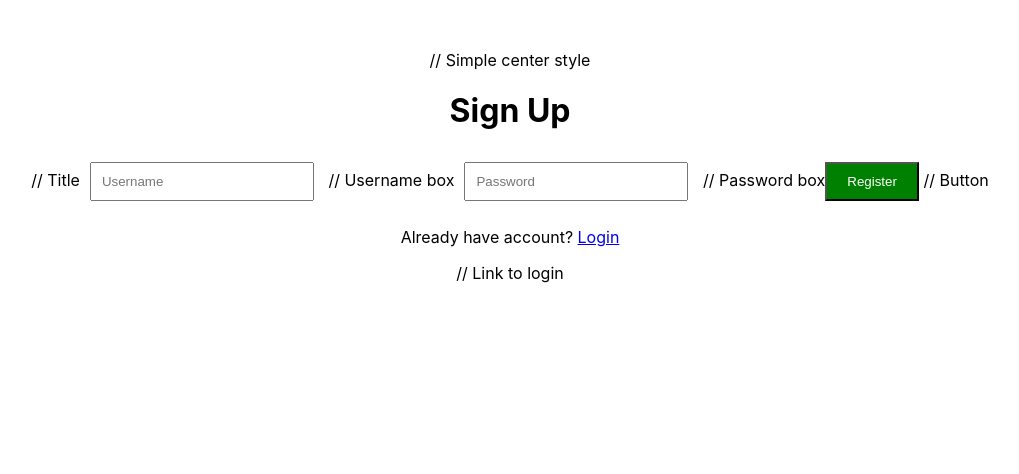
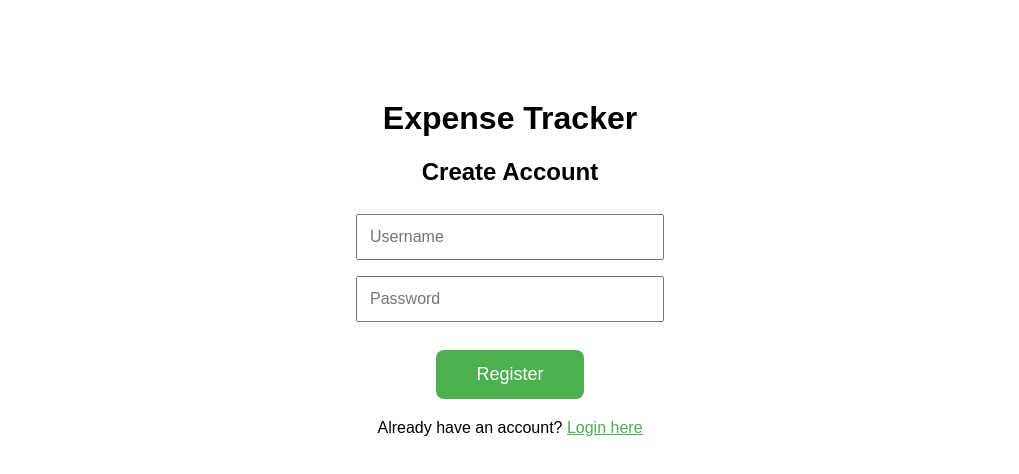
Before and after one commit to MadhumitaRamesh/expense-tracker-frontend, a React (Create React App) app: page /register in a window 1280 px wide. Shown: the top 474 px of the page, without its empty margins (130-1149 px from the left). Built offline with nearby package versions, Linux system fonts and the light colour scheme.

Commit message:
Fixed ESLint warnings — Register page now perfect and clean

```diff
--- a/src/Register.js
+++ b/src/Register.js
@@ -1,37 +1,69 @@
-import React, { useState } from 'react'; // React to make the page, useState for saving what you type
-import axios from 'axios'; // To send data to backend
-import bcrypt from 'bcryptjs'; // To hide password (hash it)
+import React, { useState } from 'react';
+import { useNavigate } from 'react-router-dom';
+import axios from 'axios';
 
 function Register() {
-  const [username, setUsername] = useState(''); // Save username you type
-  const [password, setPassword] = useState(''); // Save password you type
+  const [username, setUsername] = useState('');
+  const [password, setPassword] = useState('');
+  const navigate = useNavigate();
 
-  const handleRegister = async () => { // When you click "Register"
-    const salt = await bcrypt.genSalt(10); // Magic salt for hiding password
-    const hashedPassword = await bcrypt.hash(password, salt); // Hide password so no one can see it
+  const handleRegister = async () => {
     try {
-      // Send username and hidden password to backend (encryption comes later)
-      await axios.post('http://localhost:8080/api/register', { username, password: hashedPassword });
-      alert('Signed up! Now login'); // Happy message
-      window.location.href = '/login'; // Go to login page
-    } catch (error) {
-      alert('Sign up failed — try different username'); // Sad message
+      await axios.post('http://localhost:8080/api/auth/register', {
+        username,
+        password
+      });
+      alert('Registered successfully! Now login');
+      navigate('/login');
+    } catch (err) {
+      alert('Registration failed — username might be taken');
     }
   };
 
   return (
-    <div style={{ textAlign: 'center', marginTop: '50px' }}> // Simple center style
-      <h1>Sign Up</h1> // Title
-      <input type="text" placeholder="Username" onChange={(e) => setUsername(e.target.value)} style={inputStyle} /> // Username box
-      <input type="password" placeholder="Password" onChange={(e) => setPassword(e.target.value)} style={inputStyle} /> // Password box
-      <button onClick={handleRegister} style={buttonStyle} >Register</button> // Button
-      <p>Already have account? <a href="/login">Login</a></p> // Link to login
+    <div style={{ textAlign: 'center', marginTop: '100px', fontFamily: 'Arial' }}>
+      <h1>Expense Tracker</h1>
+      <h2>Create Account</h2>
+
+      <input
+        type="text"
+        placeholder="Username"
+        value={username}
+        onChange={(e) => setUsername(e.target.value)}
+        style={{ padding: '12px', margin: '8px', width: '280px', fontSize: '16px' }}
+      />
+      <br />
+
+      <input
+        type="password"
+        placeholder="Password"
+        value={password}
+        onChange={(e) => setPassword(e.target.value)}
+        style={{ padding: '12px', margin: '8px', width: '280px', fontSize: '16px' }}
+      />
+      <br />
+
+      <button
+        onClick={handleRegister}
+        style={{
+          padding: '14px 40px',
+          background: '#4CAF50',
+          color: 'white',
+          border: 'none',
+          borderRadius: '8px',
+          fontSize: '18px',
+          cursor: 'pointer',
+          marginTop: '20px'
+        }}
+      >
+        Register
+      </button>
+
+      <p style={{ marginTop: '20px' }}>
+        Already have an account? <a href="/login" style={{ color: '#4CAF50' }}>Login here</a>
+      </p>
     </div>
   );
 }
 
-// Nice looks for boxes and button
-const inputStyle = { margin: '10px', padding: '10px', width: '200px' };
-const buttonStyle = { padding: '10px 20px', background: 'green', color: 'white' };
-
 export default Register;
```
